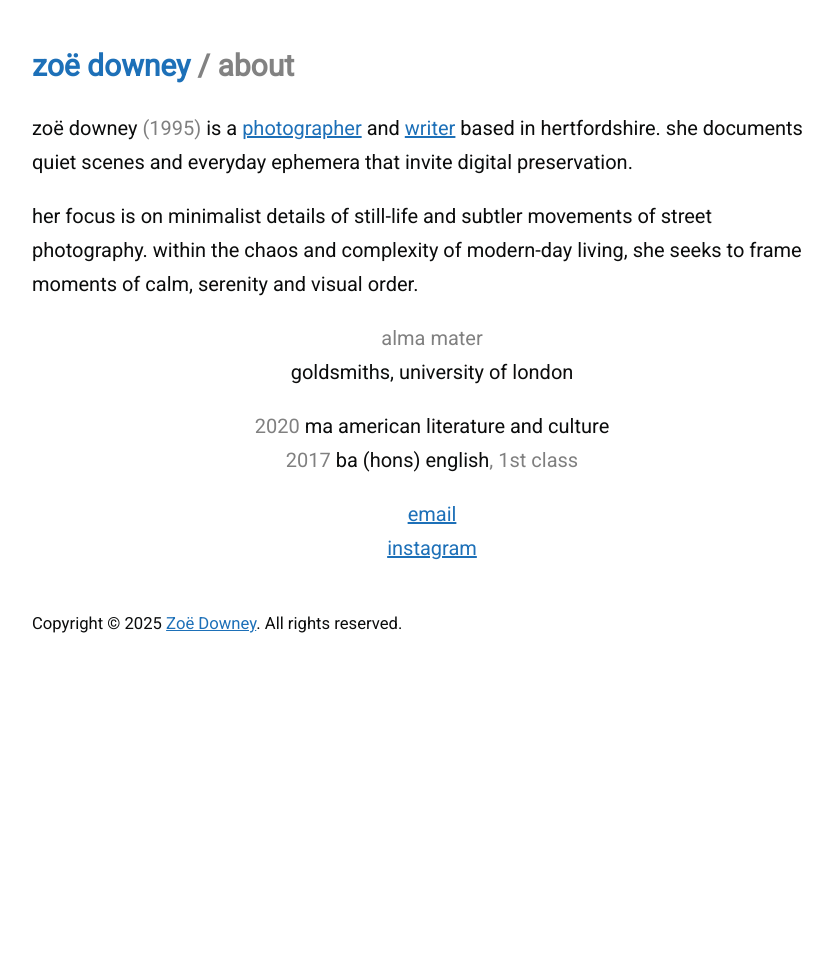
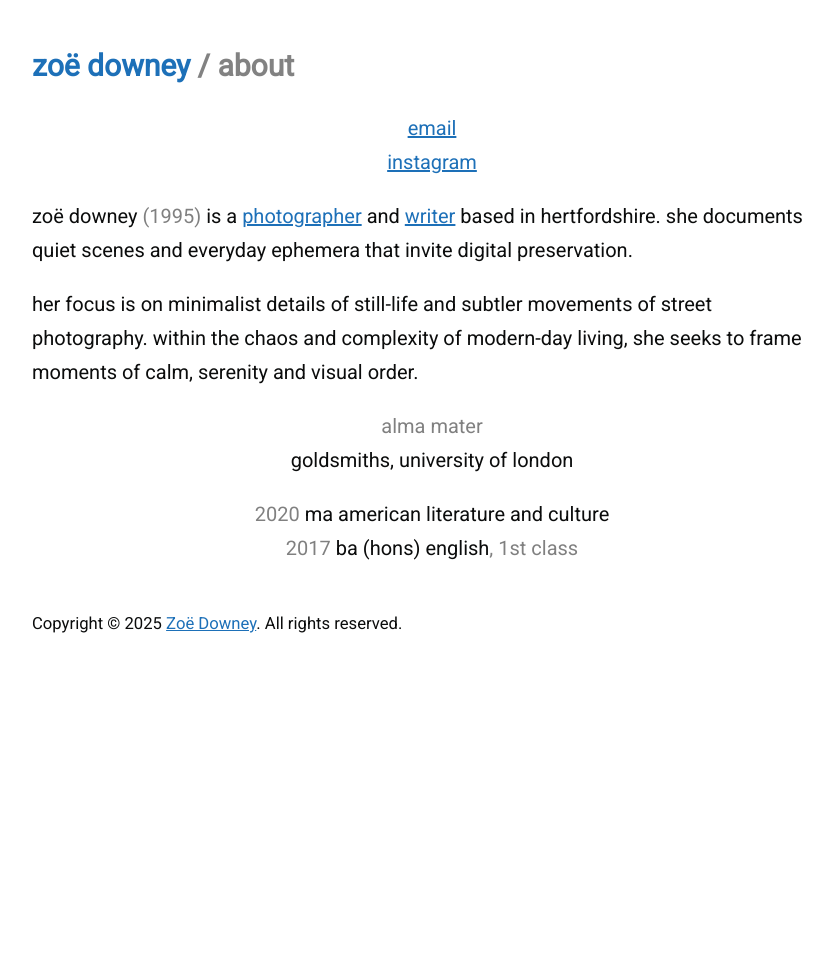
Before and after one commit to zoeurl/zoedowney.github.io, a Jekyll site: the page built from about/index.html, in a window 1280 px wide. Shown: the whole page, without its empty margins (208-1041 px from the left). Built offline with Jekyll 4.4.1, drawn with Linux system fonts in a browser that asks for light colours.

Commit message:
Update index.html

```diff
--- a/about/index.html
+++ b/about/index.html
@@ -2,8 +2,10 @@
 layout: section
 title: about
 ---
-
-<p>zoë downey <font color="grey">(1995)</font> is a <a href="https://www.zoedowney.com/photography/">photographer</a> and <a href="https://www.zoedowney.com/writing/">writer</a> based in hertfordshire. she documents quiet scenes and everyday ephemera that invite digital preservation.
+<p><center><a href="mailto:{{site.email}}">email</a></center>
+<center><a href="https://www.instagram.com/zoeurl">instagram</a></center>
+</p>
+zoë downey <font color="grey">(1995)</font> is a <a href="https://www.zoedowney.com/photography/">photographer</a> and <a href="https://www.zoedowney.com/writing/">writer</a> based in hertfordshire. she documents quiet scenes and everyday ephemera that invite digital preservation.
 </p>
 her focus is on minimalist details of still-life and subtler movements of street photography. within the chaos and complexity of modern-day living, she seeks to frame moments of calm, serenity and visual order.
 </p>
```
Also changed, not shown: other parts of about/index.html (+0 -2 lines).
